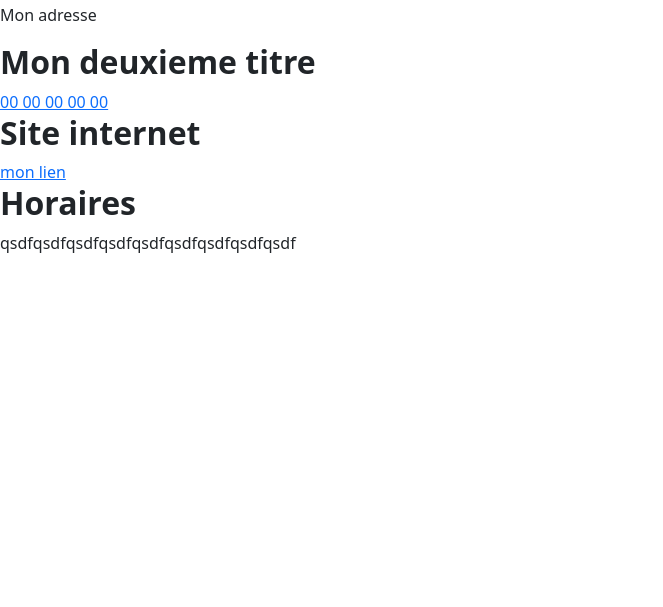
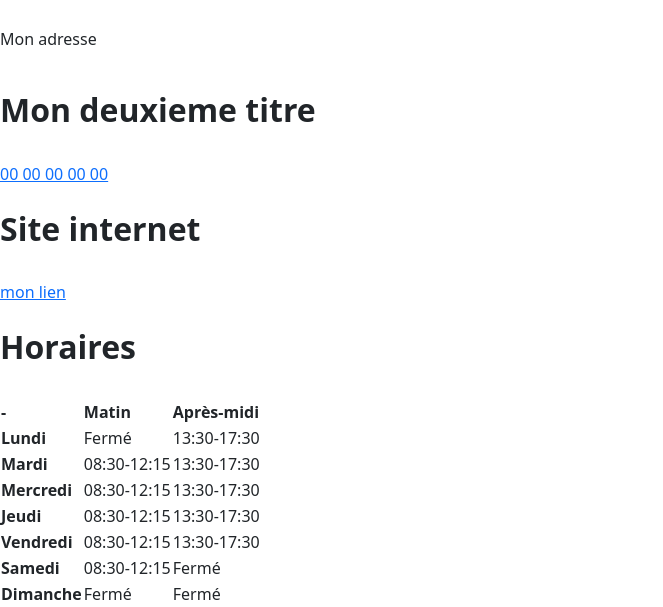
Before and after one commit to LeCheshire/Exo4, a plain HTML site: page index.html in a window 1280 px wide. Shown: the part 499-1106 px from the top of the page, without its empty margins (0-663 px from the left). Before the commit the page ends 800 px from the top, so only its background shows below. Drawn offline with nearby package versions, Linux system fonts and the light colour scheme.

Commit message:
ajout derniere modif table et br

```diff
--- a/index.html
+++ b/index.html
@@ -23,28 +23,60 @@
     <h1><b>MON SUPER TITRE</b></h1>
     <img src="https://www.japonparis.fr/wp-content/uploads/2022/03/tsume-store.png" alt="image d'une boutique de manga" width="600px" height="400px">
     <h2><b>Adresse</b></h2>
+    <br>
     <p>Mon adresse</p>
+    <br>
     <h2><b>Mon deuxieme titre</b></h2>
-    <a href="#">00 00 00 00 00</a>
+    <br>
+    <a href="#">00 00 00 00 00</a><br>
+    <br>
     <h2><b>Site internet</b></h2>
-    <a href="www.molengeek.be">mon lien</a>
+    <br>
+    <a href="https://developer.mozilla.org/fr/docs/Web/HTML/Element/table" target="_blank">mon lien</a><br>
+    <br>
     <h2><b>Horaires</b></h2>
+    <br>
     <table>
-        <td>
-            <tr>qsdf</tr>
-            <tr>qsdf</tr>
-            <tr>qsdf</tr>
-        </td>
-        <td>
-            <tr>qsdf</tr>
-            <tr>qsdf</tr>
-            <tr>qsdf</tr>
-        </td>
-        <td>
-            <tr>qsdf</tr>
-            <tr>qsdf</tr>
-            <tr>qsdf</tr>
-        </td>
+        <tr>
+            <th> - </th>
+            <th>Matin</th>
+            <th>Après-midi</th>
+        </tr>
+        <tr>
+            <th>Lundi</th>
+            <td>Fermé</td>
+            <td>13:30-17:30</td>
+        </tr>
+        <tr>
+            <th>Mardi</th>
+            <td>08:30-12:15</td>
+            <td>13:30-17:30</td>
+        </tr>
+        <tr>
+            <th>Mercredi</th>
+            <td>08:30-12:15</td>
+            <td>13:30-17:30</td>
+        </tr>
+        <tr>
+            <th>Jeudi</th>
+            <td>08:30-12:15</td>
+            <td>13:30-17:30</td>
+        </tr>
+        <tr>
+            <th>Vendredi</th>
+            <td>08:30-12:15</td>
+            <td>13:30-17:30</td>
+        </tr>
+        <tr>
+            <th>Samedi</th>
+            <td>08:30-12:15</td>
+            <td>Fermé</td>
+        </tr>
+        <tr>
+            <th>Dimanche</th>
+            <td>Fermé</td>
+            <td>Fermé</td>
+        </tr>
     </table>
 
 </body>
```
